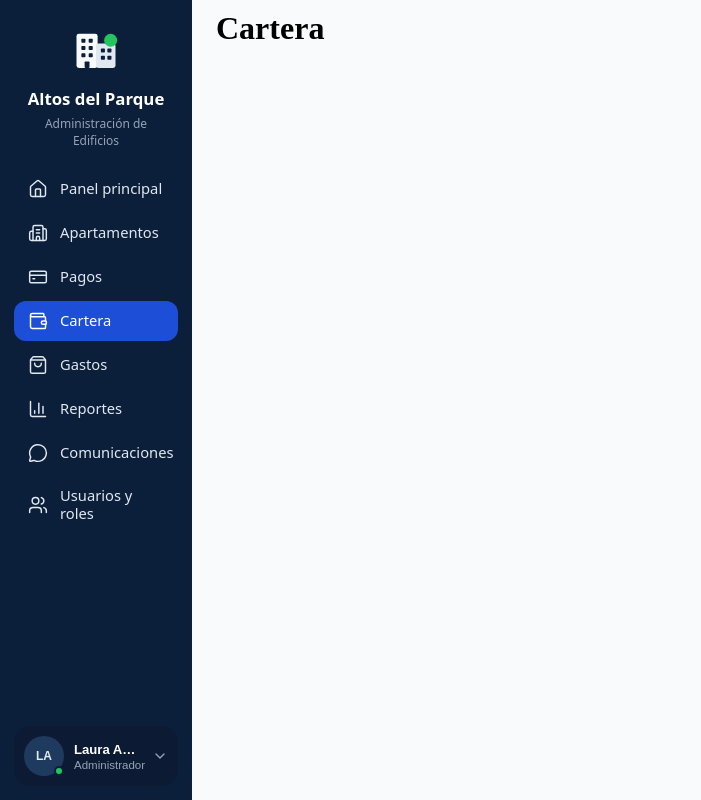
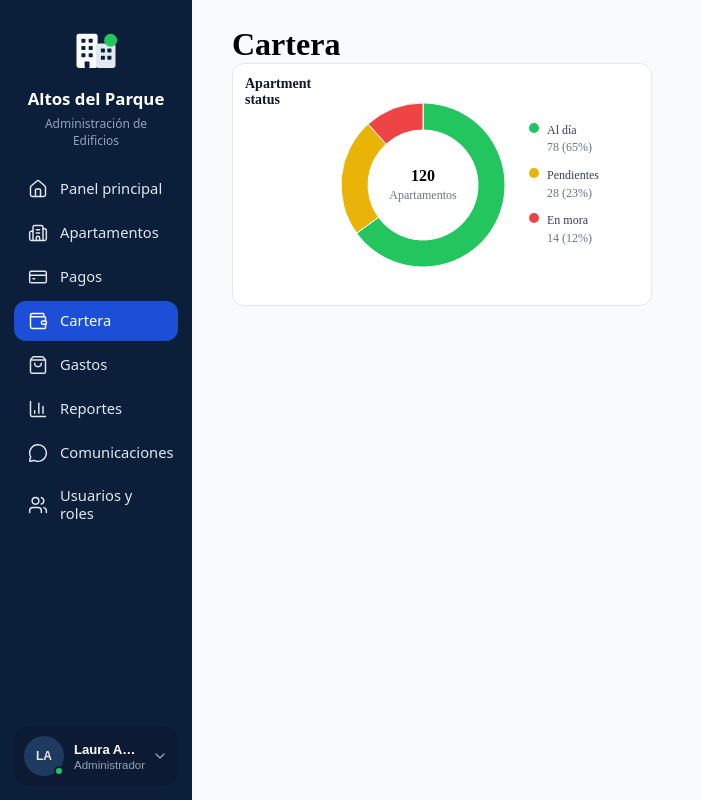
Before and after one commit to StartupName/admin-software, a React (Vite) app: page /wallet in a window 1280 px wide. Shown: the whole page, without its empty margins (0-701 px from the left). Built offline with nearby package versions, Linux system fonts and the light colour scheme.

Commit message:
feat(modules-wallet): reuse donut chart with json data

```diff
--- a/src/modules/dashboard/components/ChartsComponent/graphics/ApartmentStatusDonut.jsx
+++ b/src/modules/dashboard/components/ChartsComponent/graphics/ApartmentStatusDonut.jsx
@@ -2,7 +2,9 @@ import { PieChart, Pie, Cell, ResponsiveContainer } from 'recharts'
 
 // Donut chart is reusable: data and legend position are received via props
 // Legend position controls layout through CSS class legend-${legendPosition}
-export default function ApartmentStatusDonut({ data, legendPosition = "right", title = "Estado de apartamentos", style }) {
+// Reuse: title and data are passed via props (Apartment status per 7.2, no View details)
+// so the component can be reused in wallet/payments without hardcoding
+export default function ApartmentStatusDonut({ data, legendPosition = "right", title = "Apartment status", style }) {
   const total = data.reduce((acc, cur) => acc + cur.value, 0)
 
   return (
@@ -29,7 +31,7 @@ export default function ApartmentStatusDonut({ data, legendPosition = "right", t
           </ResponsiveContainer>
 
           <div className="centerLabel">
-            <span>120</span>
+            <span>{total}</span>
             <small>Apartamentos</small>
           </div>
         </div>
--- /dev/null
+++ b/src/modules/payments/component/ChartComponent/example_data.json
@@ -0,0 +1,5 @@
+[
+  { "name": "Al día", "value": 78, "color": "#22c55e" },
+  { "name": "Pendientes", "value": 28, "color": "#eab308" },
+  { "name": "En mora", "value": 14, "color": "#ef4444" }
+]
--- /dev/null
+++ b/src/modules/payments/components/ChartComponent/example_data.json
@@ -0,0 +1,5 @@
+[
+  { "name": "Al día", "value": 78, "color": "#22c55e" },
+  { "name": "Pendientes", "value": 28, "color": "#eab308" },
+  { "name": "En mora", "value": 14, "color": "#ef4444" }
+]
--- a/src/modules/wallet/Wallet.css
+++ b/src/modules/wallet/Wallet.css
@@ -1,3 +1,19 @@
+.wallet {
+  display: flex;
+  flex-direction: column;
+  gap: 16px;
+  padding: 16px;
+  background: #f8fafc;
+  min-height: 100vh;
+  box-sizing: border-box;
+}
+
+.wallet .donutCard {
+  max-width: 420px;
+  width: 100%;
+  align-self: flex-start;
+}
+
 .wallet-table{
     min-height: 0;
     margin: 10px 24px;
--- a/src/modules/wallet/Wallet.jsx
+++ b/src/modules/wallet/Wallet.jsx
@@ -1,12 +1,14 @@
 import './Wallet.css'
+import ApartmentStatusDonut from '../dashboard/components/ChartsComponent/graphics/ApartmentStatusDonut'
+import chartData from '../payments/component/ChartComponent/example_data.json'
 
 export default function Wallet(){
     return (
-        <>
+        <div className="wallet">
             <div className="wallet-table">
-                {/* Put the table componente here */}
                 <h1>Cartera</h1>
+                <ApartmentStatusDonut data={chartData} legendPosition="right" title="Apartment status" />
             </div>
-        </>
+        </div>
     )
 }
--- /dev/null
+++ b/src/modules/wallet/component/ChartComponent/example_data.json
@@ -0,0 +1,5 @@
+[
+  { "name": "Al día", "value": 78, "color": "#22c55e" },
+  { "name": "Pendientes", "value": 28, "color": "#eab308" },
+  { "name": "En mora", "value": 14, "color": "#ef4444" }
+]
--- /dev/null
+++ b/src/modules/wallet/components/ChartComponent/example_data.json
@@ -0,0 +1,5 @@
+[
+  { "name": "Al día", "value": 78, "color": "#22c55e" },
+  { "name": "Pendientes", "value": 28, "color": "#eab308" },
+  { "name": "En mora", "value": 14, "color": "#ef4444" }
+]
```
